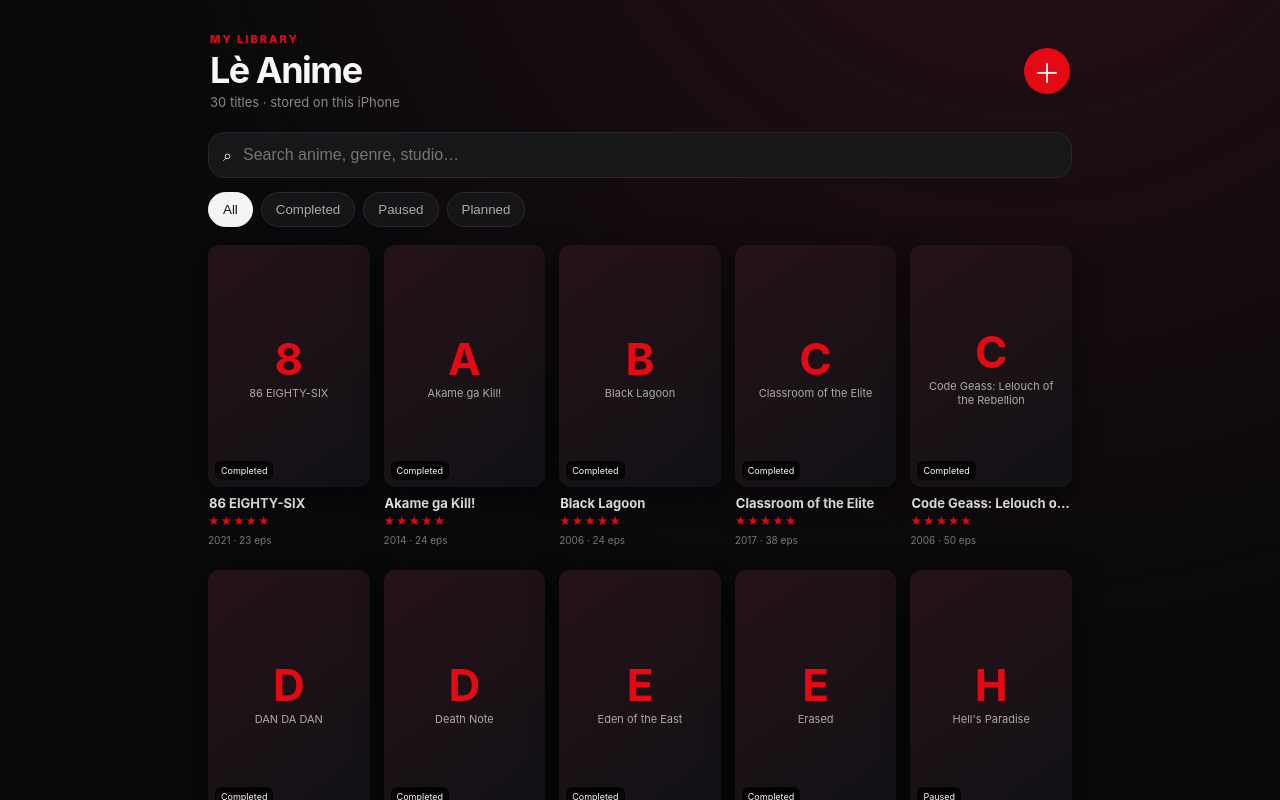
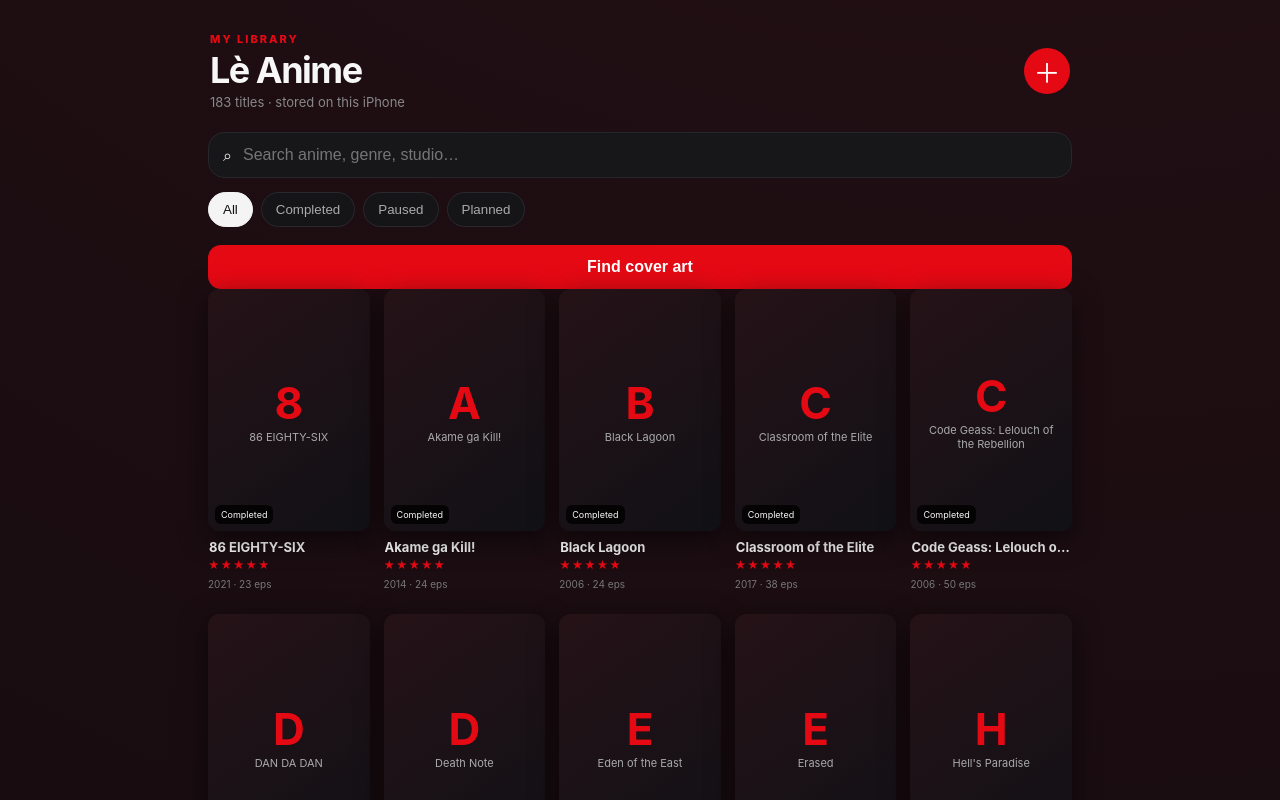
Before and after one commit to MensahX1/project-anime, a React (Vite) app: page / in a window 1280 px wide. Both pictures are taken after a click on the button "All". Shown: the top 800 px of the page. Built offline with nearby package versions, Linux system fonts and the light colour scheme.

Commit message:
Migrate full library and add automatic cover art

```diff
--- a/src/main.tsx
+++ b/src/main.tsx
@@ -1,21 +1,22 @@
 import React,{useEffect,useMemo,useState} from "react";
-import {createRoot} from "react-dom/client"; import {openDB} from "idb"; import seed from "./seed.json"; import "./style.css";
-import {registerSW} from "virtual:pwa-register"; registerSW({immediate:true});
+import {createRoot} from "react-dom/client";import {openDB} from "idb";import seed from "./seed.json";import titles from "./allTitles.json";import "./style.css";import {registerSW} from "virtual:pwa-register";registerSW({immediate:true});
 type Anime={id:string,title:string,status:string,episodes:number|null,score:number|null,genre:string,studio:string,year:number|null,synopsis:string,image:string};
-const dbp=openDB("le-anime",1,{upgrade(db){db.createObjectStore("anime",{keyPath:"id"})}});
-async function load(){let db=await dbp;let all=await db.getAll("anime");if(!all.length){let tx=db.transaction("anime","readwrite");for(const a of seed as Anime[])await tx.store.put(a);await tx.done;all=await db.getAll("anime")}return all as Anime[]}
-async function save(a:Anime){(await dbp).put("anime",a)} async function del(id:string){(await dbp).delete("anime",id)} const stars=(n:number|null)=>n?"★".repeat(n):"—";
-function App(){
- const [items,setItems]=useState<Anime[]>([]),[q,setQ]=useState(""),[filter,setFilter]=useState("All"),[selected,setSelected]=useState<Anime|null>(null),[edit,setEdit]=useState<Anime|null>(null);
- useEffect(()=>{load().then(setItems)},[]);
- const shown=useMemo(()=>items.filter(a=>(filter==="All"||a.status===filter)&&(`${a.title} ${a.genre} ${a.studio}`.toLowerCase().includes(q.toLowerCase()))).sort((a,b)=>(b.score||0)-(a.score||0)||a.title.localeCompare(b.title)),[items,q,filter]);
- const commit=async(a:Anime)=>{await save(a);setItems(await load());setEdit(null);setSelected(a)}; const remove=async(a:Anime)=>{await del(a.id);setItems(await load());setSelected(null)};
- const backup=()=>{const b=new Blob([JSON.stringify(items,null,2)],{type:"application/json"});const u=URL.createObjectURL(b);const x=document.createElement("a");x.href=u;x.download="le-anime-backup.json";x.click();URL.revokeObjectURL(u)};
- const restore=(f:File)=>{const r=new FileReader();r.onload=async()=>{try{let data=JSON.parse(String(r.result));let db=await dbp;let tx=db.transaction("anime","readwrite");await tx.store.clear();for(const a of data)await tx.store.put(a);await tx.done;setItems(await load())}catch{alert("Invalid backup")}};r.readAsText(f)};
- return <main><header><div><div className="eyebrow">MY LIBRARY</div><h1>Lè Anime</h1><p>{items.length} titles · stored on this iPhone</p></div><button className="add" onClick={()=>setEdit({id:crypto.randomUUID(),title:"",status:"Planned",episodes:null,score:null,genre:"",studio:"",year:new Date().getFullYear(),synopsis:"",image:""})}>＋</button></header>
- <div className="search"><span>⌕</span><input value={q} onChange={e=>setQ(e.target.value)} placeholder="Search anime, genre, studio…"/></div><nav>{["All","Completed","Paused","Planned"].map(x=><button key={x} className={filter===x?"active":""} onClick={()=>setFilter(x)}>{x}</button>)}</nav>
- <section className="grid">{shown.map(a=><article key={a.id} onClick={()=>setSelected(a)}><div className="poster">{a.image?<img src={a.image}/>:<div className="fallback"><b>{a.title.slice(0,1)}</b><span>{a.title}</span></div>}<span className="badge">{a.status}</span></div><h3>{a.title}</h3><div className="rating">{stars(a.score)}</div><small>{a.year||""}{a.episodes?` · ${a.episodes} eps`:""}</small></article>)}</section>
- <footer><button onClick={backup}>Export backup</button><label>Import backup<input hidden type="file" accept=".json" onChange={e=>e.target.files?.[0]&&restore(e.target.files[0])}/></label></footer>
- {selected&&!edit&&<div className="sheet" onClick={()=>setSelected(null)}><div className="panel" onClick={e=>e.stopPropagation()}><button className="close" onClick={()=>setSelected(null)}>×</button><div className="hero">{selected.image?<img src={selected.image}/>:<div className="heroFallback">{selected.title}</div>}</div><h2>{selected.title}</h2><div className="rating big">{stars(selected.score)}</div><p className="meta">{selected.status} · {selected.year||"—"} · {selected.episodes||"—"} episodes</p><p>{selected.synopsis||"No synopsis yet."}</p><p className="muted">{selected.genre}<br/>{selected.studio}</p><div className="actions"><button onClick={()=>setEdit(selected)}>Edit</button><button className="danger" onClick={()=>remove(selected)}>Delete</button></div></div></div>}
- {edit&&<div className="sheet"><form className="panel form" onSubmit={e=>{e.preventDefault();commit(edit)}}><button type="button" className="close" onClick={()=>setEdit(null)}>×</button><h2>{edit.title?"Edit anime":"Add anime"}</h2>{["title","image","genre","studio","synopsis"].map(k=><label key={k}>{k[0].toUpperCase()+k.slice(1)}{k==="synopsis"?<textarea value={(edit as any)[k]} onChange={e=>setEdit({...edit,[k]:e.target.value})}/>:<input required={k==="title"} value={(edit as any)[k]} onChange={e=>setEdit({...edit,[k]:e.target.value})}/>}</label>)}<div className="row"><label>Status<select value={edit.status} onChange={e=>setEdit({...edit,status:e.target.value})}>{["Completed","Paused","Planned"].map(x=><option key={x}>{x}</option>)}</select></label><label>Score<select value={edit.score??""} onChange={e=>setEdit({...edit,score:e.target.value?+e.target.value:null})}><option value="">—</option>{[1,2,3,4,5].map(x=><option key={x} value={x}>{x} ★</option>)}</select></label></div><div className="row"><label>Episodes<input type="number" value={edit.episodes??""} onChange={e=>setEdit({...edit,episodes:e.target.value?+e.target.value:null})}/></label><label>Year<input type="number" value={edit.year??""} onChange={e=>setEdit({...edit,year:e.target.value?+e.target.value:null})}/></label></div><button className="save">Save</button></form></div>}</main>
-} createRoot(document.getElementById("root")!).render(<App/>);
+const dbp=openDB("le-anime",2,{upgrade(db){if(!db.objectStoreNames.contains("anime"))db.createObjectStore("anime",{keyPath:"id"})}});
+const slug=(s:string)=>s.toLowerCase().normalize("NFKD").replace(/[^a-z0-9]+/g,"-").replace(/^-|-$/g,"");
+async function migrate(){const db=await dbp;let all=await db.getAll("anime") as Anime[];const seedMap=new Map((seed as Anime[]).map(a=>[a.title,a]));const have=new Set(all.map(a=>a.title));let changed=false;const tx=db.transaction("anime","readwrite");for(const title of titles as string[]){if(!have.has(title)){const s=seedMap.get(title);await tx.store.put(s||{id:`sheet-${slug(title)}`,title,status:"",episodes:null,score:null,genre:"",studio:"",year:null,synopsis:"",image:""});changed=true}}await tx.done;return changed?await db.getAll("anime") as Anime[]:all}
+async function save(a:Anime){await(await dbp).put("anime",a)}async function del(id:string){await(await dbp).delete("anime",id)}const stars=(n:number|null)=>n?"★".repeat(n):"—";
+async function cover(title:string){try{const r=await fetch(`https://api.jikan.moe/v4/anime?q=${encodeURIComponent(title)}&limit=1`);if(!r.ok)return"";const j=await r.json();return j.data?.[0]?.images?.jpg?.large_image_url||j.data?.[0]?.images?.jpg?.image_url||""}catch{return""}}
+function App(){const[items,setItems]=useState<Anime[]>([]),[q,setQ]=useState(""),[filter,setFilter]=useState("All"),[selected,setSelected]=useState<Anime|null>(null),[edit,setEdit]=useState<Anime|null>(null),[covering,setCovering]=useState(false),[progress,setProgress]=useState(0);
+useEffect(()=>{migrate().then(setItems)},[]);
+const shown=useMemo(()=>items.filter(a=>(filter==="All"||a.status===filter)&&(`${a.title} ${a.genre} ${a.studio}`.toLowerCase().includes(q.toLowerCase()))).sort((a,b)=>(b.score||0)-(a.score||0)||a.title.localeCompare(b.title)),[items,q,filter]);
+const commit=async(a:Anime)=>{await save(a);setItems(await migrate());setEdit(null);setSelected(a)};const remove=async(a:Anime)=>{await del(a.id);setItems(await migrate());setSelected(null)};
+const findCovers=async()=>{setCovering(true);const missing=items.filter(a=>!a.image);let done=0;for(const a of missing){const image=await cover(a.title);if(image){a.image=image;await save(a)}done++;setProgress(Math.round(done/missing.length*100));await new Promise(r=>setTimeout(r,750))}setItems(await migrate());setCovering(false)};
+const backup=()=>{const b=new Blob([JSON.stringify(items,null,2)],{type:"application/json"});const u=URL.createObjectURL(b),x=document.createElement("a");x.href=u;x.download="le-anime-backup.json";x.click();URL.revokeObjectURL(u)};const restore=(f:File)=>{const r=new FileReader();r.onload=async()=>{try{const data=JSON.parse(String(r.result)),db=await dbp,tx=db.transaction("anime","readwrite");await tx.store.clear();for(const a of data)await tx.store.put(a);await tx.done;setItems(await migrate())}catch{alert("Invalid backup")}};r.readAsText(f)};
+return <main><header><div><div className="eyebrow">MY LIBRARY</div><h1>Lè Anime</h1><p>{items.length} titles · stored on this iPhone</p></div><button className="add" onClick={()=>setEdit({id:crypto.randomUUID(),title:"",status:"Planned",episodes:null,score:null,genre:"",studio:"",year:new Date().getFullYear(),synopsis:"",image:""})}>＋</button></header>
+<div className="search"><span>⌕</span><input value={q} onChange={e=>setQ(e.target.value)} placeholder="Search anime, genre, studio…"/></div><nav>{["All","Completed","Paused","Planned"].map(x=><button key={x} className={filter===x?"active":""} onClick={()=>setFilter(x)}>{x}</button>)}</nav>
+{items.some(a=>!a.image)&&<button className="save" disabled={covering} onClick={findCovers}>{covering?`Finding cover art… ${progress}%`:"Find cover art"}</button>}
+<section className="grid">{shown.map(a=><article key={a.id} onClick={()=>setSelected(a)}><div className="poster">{a.image?<img loading="lazy" src={a.image}/>:<div className="fallback"><b>{a.title.slice(0,1)}</b><span>{a.title}</span></div>}<span className="badge">{a.status||"Uncategorized"}</span></div><h3>{a.title}</h3><div className="rating">{stars(a.score)}</div><small>{a.year||""}{a.episodes?` · ${a.episodes} eps`:""}</small></article>)}</section>
+<footer><button onClick={backup}>Export backup</button><label>Import backup<input hidden type="file" accept=".json" onChange={e=>e.target.files?.[0]&&restore(e.target.files[0])}/></label></footer>
+{selected&&!edit&&<div className="sheet" onClick={()=>setSelected(null)}><div className="panel" onClick={e=>e.stopPropagation()}><button className="close" onClick={()=>setSelected(null)}>×</button><div className="hero">{selected.image?<img src={selected.image}/>:<div className="heroFallback">{selected.title}</div>}</div><h2>{selected.title}</h2><div className="rating big">{stars(selected.score)}</div><p className="meta">{selected.status||"Uncategorized"} · {selected.year||"—"} · {selected.episodes||"—"} episodes</p><p>{selected.synopsis||"No synopsis yet."}</p><p className="muted">{selected.genre}<br/>{selected.studio}</p><div className="actions"><button onClick={()=>setEdit(selected)}>Edit</button><button className="danger" onClick={()=>remove(selected)}>Delete</button></div></div></div>}
+{edit&&<div className="sheet"><form className="panel form" onSubmit={e=>{e.preventDefault();commit(edit)}}><button type="button" className="close" onClick={()=>setEdit(null)}>×</button><h2>{edit.title?"Edit anime":"Add anime"}</h2>{["title","image","genre","studio","synopsis"].map(k=><label key={k}>{k[0].toUpperCase()+k.slice(1)}{k==="synopsis"?<textarea value={(edit as any)[k]} onChange={e=>setEdit({...edit,[k]:e.target.value})}/>:<input required={k==="title"} value={(edit as any)[k]} onChange={e=>setEdit({...edit,[k]:e.target.value})}/>}</label>)}<div className="row"><label>Status<select value={edit.status} onChange={e=>setEdit({...edit,status:e.target.value})}><option value="">Uncategorized</option>{["Completed","Paused","Planned"].map(x=><option key={x}>{x}</option>)}</select></label><label>Score<select value={edit.score??""} onChange={e=>setEdit({...edit,score:e.target.value?+e.target.value:null})}><option value="">—</option>{[1,2,3,4,5].map(x=><option key={x} value={x}>{x} ★</option>)}</select></label></div><div className="row"><label>Episodes<input type="number" value={edit.episodes??""} onChange={e=>setEdit({...edit,episodes:e.target.value?+e.target.value:null})}/></label><label>Year<input type="number" value={edit.year??""} onChange={e=>setEdit({...edit,year:e.target.value?+e.target.value:null})}/></label></div><button className="save">Save</button></form></div>}</main>}
+createRoot(document.getElementById("root")!).render(<App/>);
```
